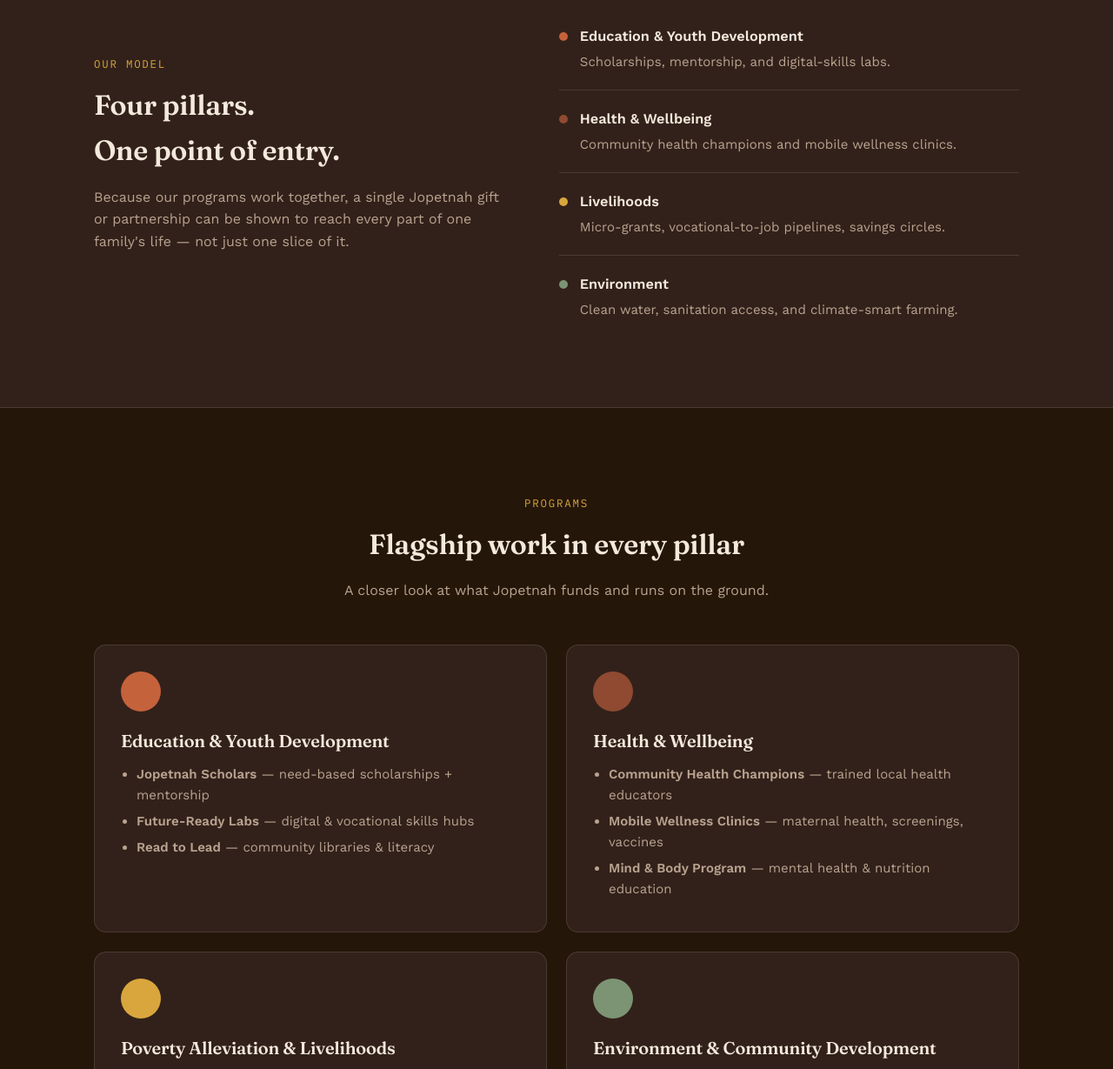
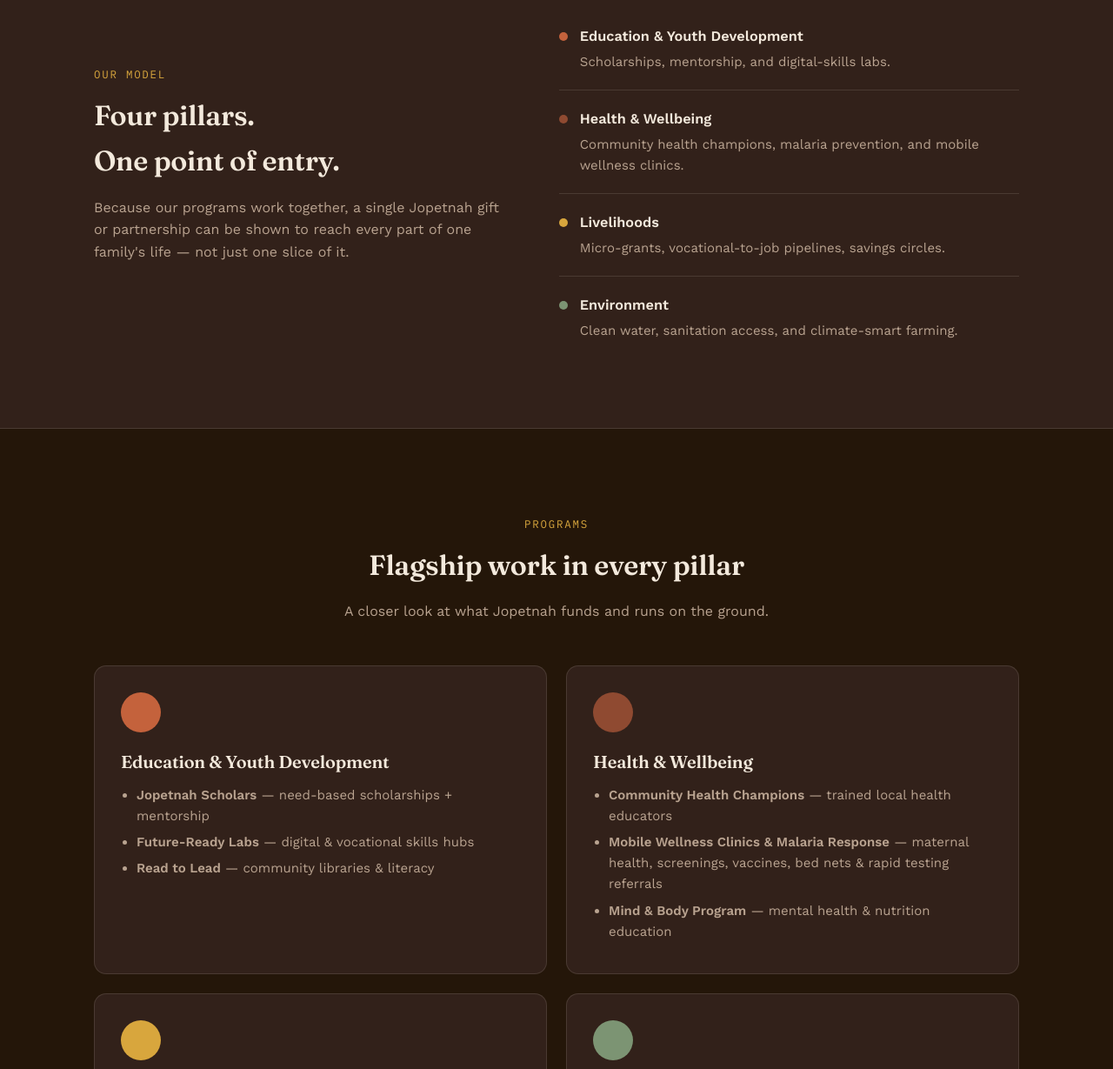
Before and after one commit to The-Jopetnah-Foundation-TJF/the-jopetnah-foundation, a plain HTML site: page index.html in a window 1280 px wide. Shown: the part 1436-2665 px from the top of the page at 87% size. Drawn offline with nearby package versions, Linux system fonts and the light colour scheme.

Commit message:
Add files via upload

```diff
--- a/index.html
+++ b/index.html
@@ -317,7 +317,7 @@
     </div>
     <div>
       <div class="pillar-row"><span class="pillar-dot" style="background:#C4623C"></span><div><h4>Education & Youth Development</h4><p>Scholarships, mentorship, and digital-skills labs.</p></div></div>
-      <div class="pillar-row"><span class="pillar-dot" style="background:#8F4A31"></span><div><h4>Health & Wellbeing</h4><p>Community health champions and mobile wellness clinics.</p></div></div>
+      <div class="pillar-row"><span class="pillar-dot" style="background:#8F4A31"></span><div><h4>Health & Wellbeing</h4><p>Community health champions, malaria prevention, and mobile wellness clinics.</p></div></div>
       <div class="pillar-row"><span class="pillar-dot" style="background:#D8A63D"></span><div><h4>Livelihoods</h4><p>Micro-grants, vocational-to-job pipelines, savings circles.</p></div></div>
       <div class="pillar-row"><span class="pillar-dot" style="background:#7C9473"></span><div><h4>Environment</h4><p>Clean water, sanitation access, and climate-smart farming.</p></div></div>
     </div>
@@ -344,7 +344,7 @@
         <h3>Health & Wellbeing</h3>
         <ul>
           <li><strong>Community Health Champions</strong> — trained local health educators</li>
-          <li><strong>Mobile Wellness Clinics</strong> — maternal health, screenings, vaccines</li>
+          <li><strong>Mobile Wellness Clinics & Malaria Response</strong> — maternal health, screenings, vaccines, bed nets & rapid testing referrals</li>
           <li><strong>Mind & Body Program</strong> — mental health & nutrition education</li>
         </ul>
       </div>
```
Also changed, not shown: 1 other file.
